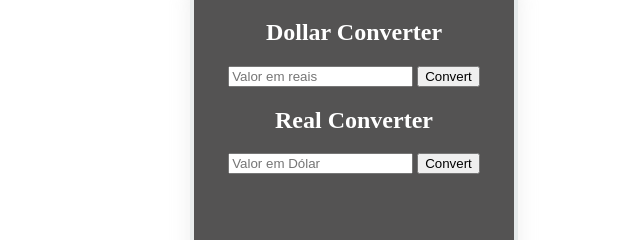
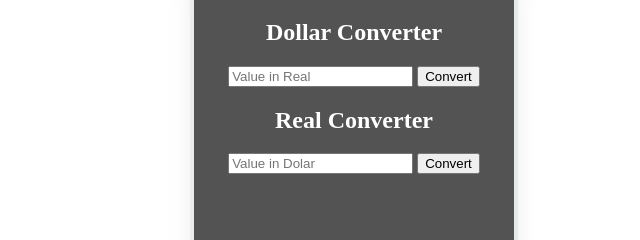
Before and after one commit to DevBreno2k25/My-Simple-currency-convert, a plain HTML site: page index.html in a window 1280 px wide. Shown: the part 147-387 px from the top of the page, 286-926 px from the left. Drawn offline with Linux system fonts and the light colour scheme.

Commit message:
Update input placeholders to English

```diff
--- a/index.html
+++ b/index.html
@@ -114,13 +114,13 @@ margin: 40px auto;
     <section id="conversor">
         <h1>Dollar Converter</h1>
 
-    <input id="real" placeholder="Valor em reais" type="number">
+    <input id="real" placeholder="Value in Real" type="number">
     <button onclick="convert()">Convert</button>
     <!-- This input will be used for the function to convert Reais to Dollars. -->
 
     <h1>Real Converter</h1>
 
-    <input id="dolar" placeholder="Valor em Dólar" type="number">
+    <input id="dolar" placeholder="Value in Dolar" type="number">
     <button onclick="convertDolar()">Convert</button>
     <!-- This input will be used for the function to convert dollars to reais. -->
 
```
